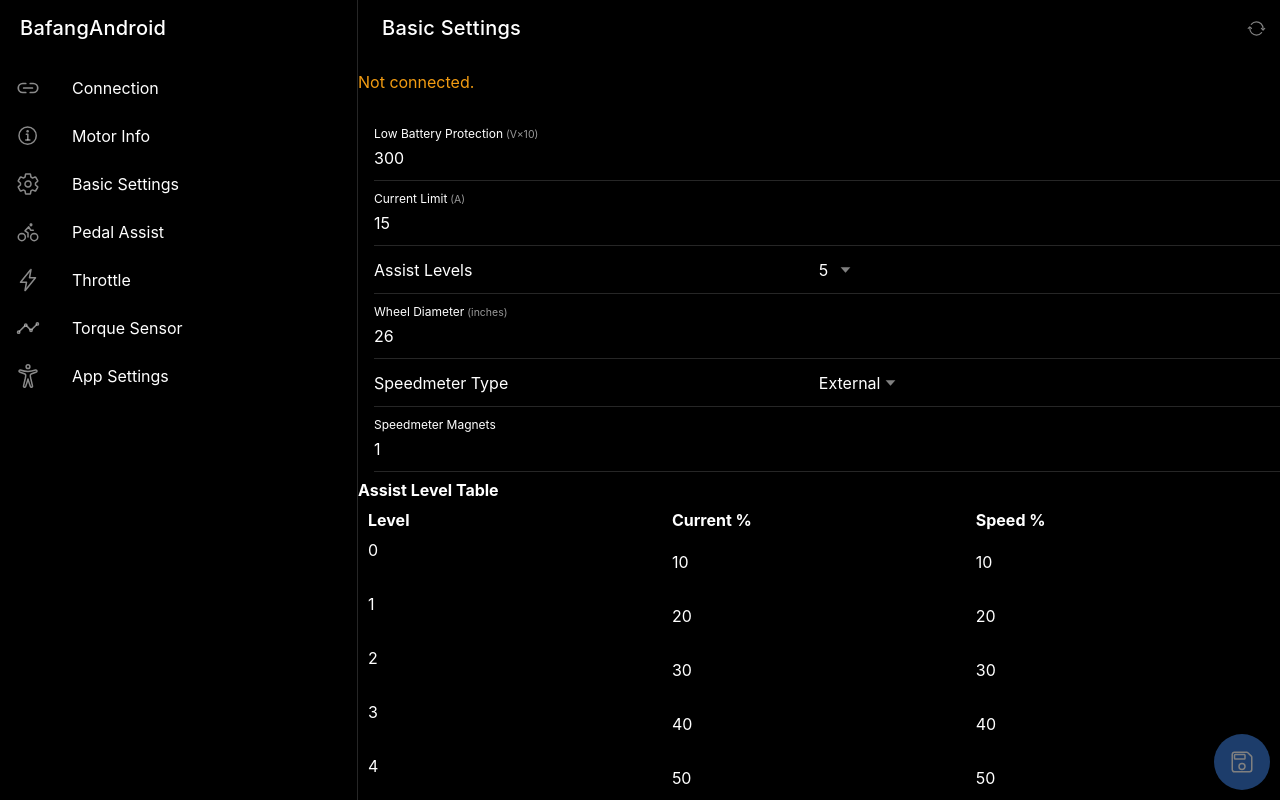
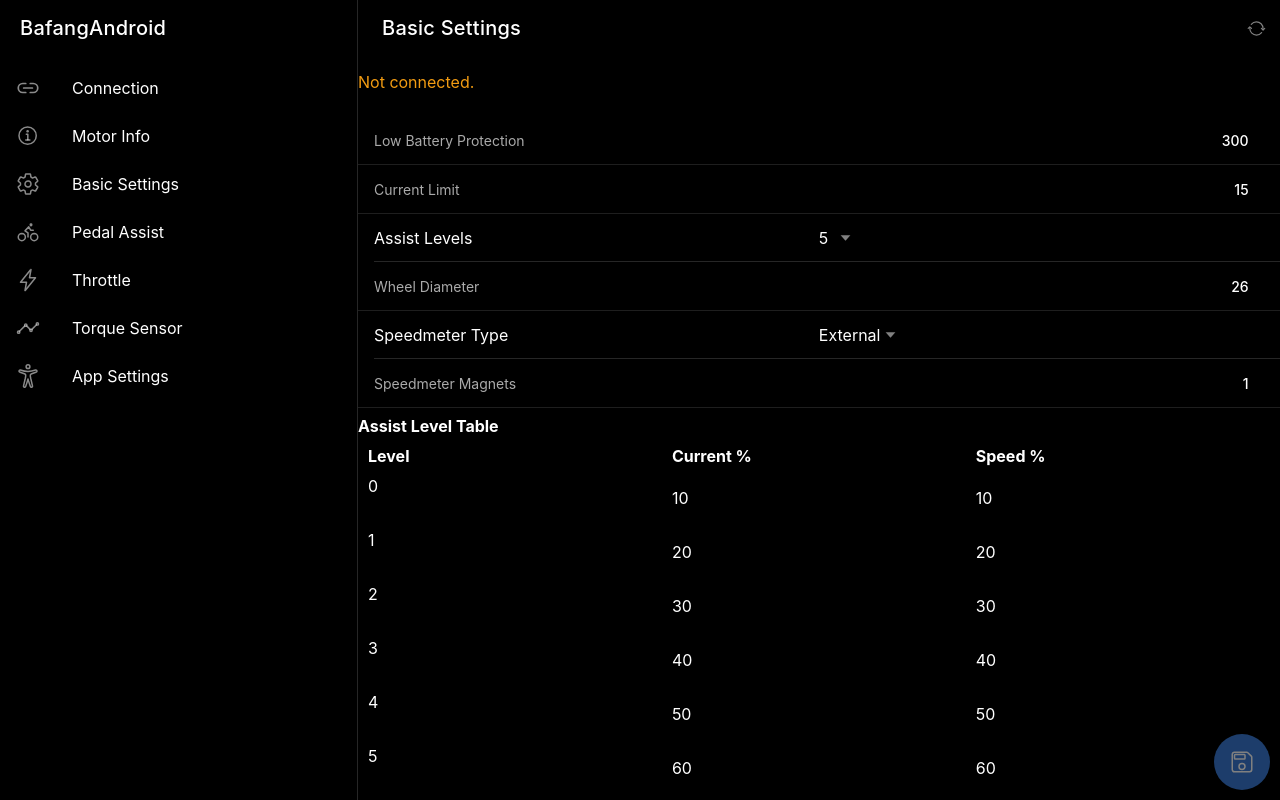
Before and after one commit to dbortz/Speeed_Reborn, a React (Vite) app: page /basic in a window 1280 px wide. Built offline with nearby package versions, Linux system fonts and the light colour scheme.

Commit message:
style: redesign ParameterRow to flat label-left/value-right style

```diff
--- a/src/components/ParameterRow.tsx
+++ b/src/components/ParameterRow.tsx
@@ -1,4 +1,5 @@
-import { IonItem, IonLabel, IonInput, IonNote } from '@ionic/react';
+// src/components/ParameterRow.tsx
+import { IonItem, IonLabel, IonInput, IonText } from '@ionic/react';
 
 interface Props {
   label: string;
@@ -10,21 +11,47 @@
   max?: number;
 }
 
-const ParameterRow: React.FC<Props> = ({ label, value, unit, onChange, readonly, min, max }) => (
-  <IonItem>
-    <IonLabel position="stacked">{label}{unit && <IonNote> ({unit})</IonNote>}</IonLabel>
+const ParameterRow: React.FC<Props> = ({ label, value, unit, onChange, readonly, min, max }) => {
+  const displayValue = unit ? `${value} ${unit}` : String(value);
+
+  return (
+    <IonItem
+      lines="full"
+      style={{
+        '--background': 'transparent',
+        '--border-color': 'var(--bafang-border)',
+        '--padding-start': '16px',
+        '--padding-end': '16px',
+        '--inner-padding-end': '0',
+        '--min-height': '48px',
+      }}
+    >
+      <IonLabel style={{ color: 'var(--bafang-text-muted)', fontSize: '14px' }}>
+        {label}
+      </IonLabel>
       {readonly ? (
-      <IonInput value={String(value)} readonly />
+        <IonText slot="end" style={{ color: 'var(--bafang-text)', fontSize: '14px', fontWeight: 500 }}>
+          {displayValue}
+        </IonText>
       ) : (
         <IonInput
+          slot="end"
           type="number"
           value={String(value)}
           min={min}
           max={max}
+          style={{
+            textAlign: 'right',
+            color: 'var(--bafang-text)',
+            fontSize: '14px',
+            fontWeight: 500,
+            maxWidth: '100px',
+          }}
           onIonChange={(e) => onChange?.(Number(e.detail.value))}
         />
       )}
     </IonItem>
   );
+};
 
 export default ParameterRow;
```
Lines whose indentation alone changed are shown as unchanged.
